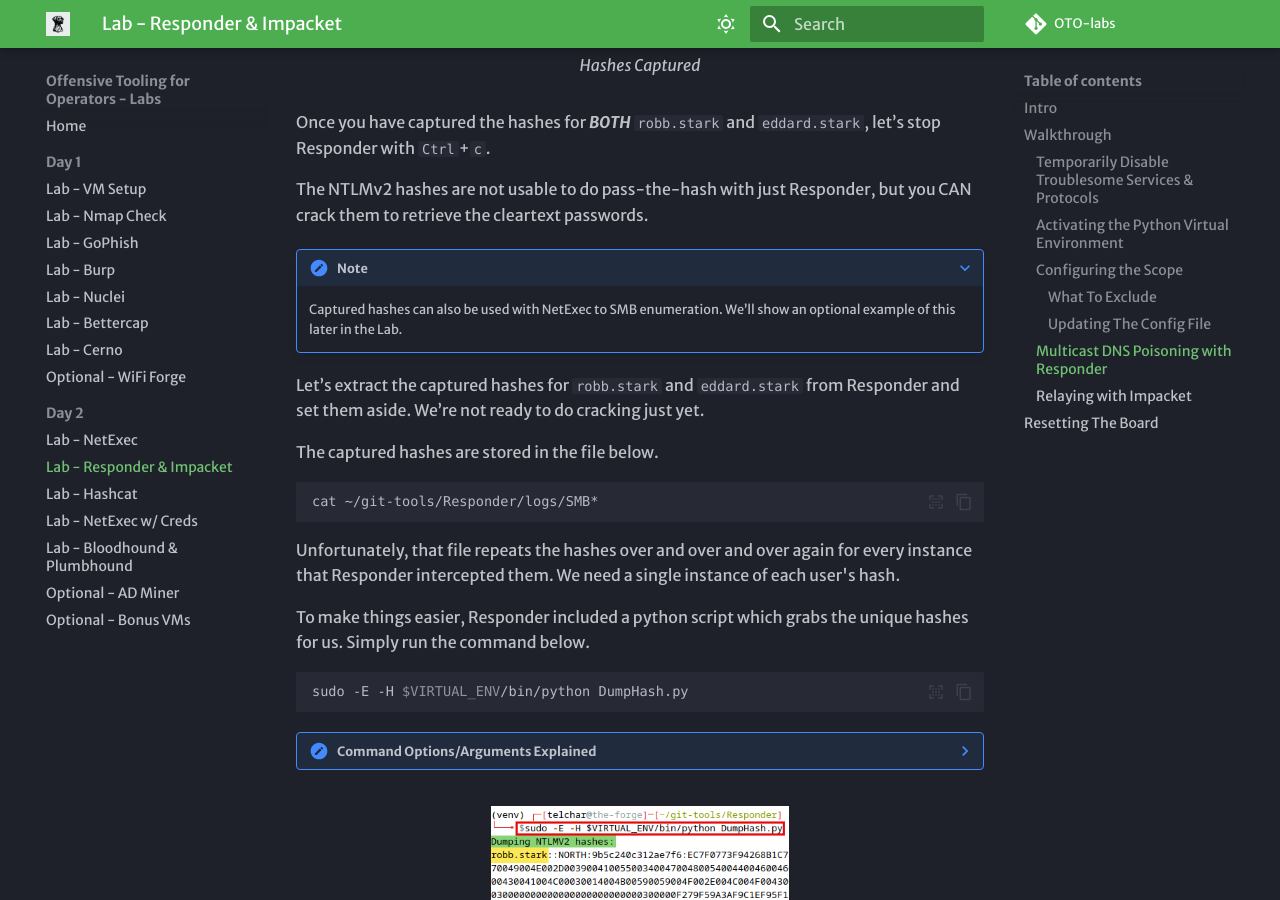
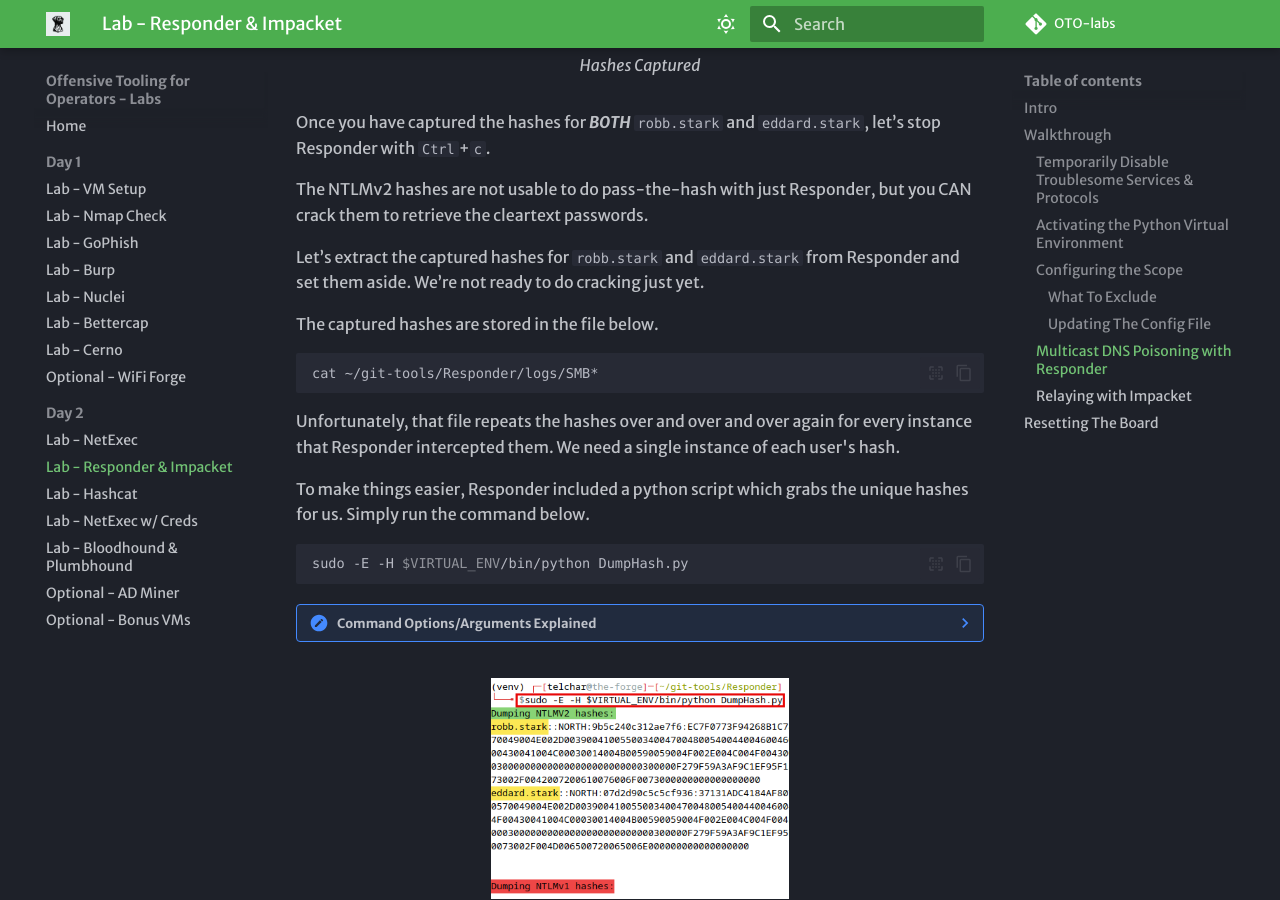
Before and after one commit to ridgebackinfosec/OTO-labs, an MkDocs documentation site: the page built from docs/labs/responder-impacket/index.md, in a window 1280 px wide and 900 px high, scrolled down 5695 px. Built offline with MkDocs 1.6.1 and Material for MkDocs 9.7.7, drawn with Linux system fonts in a browser that asks for light colours; some web fonts are replaced; comment, search, counter and statistics services are not loaded.

Commit message:
commenting out missing lab step

```diff
--- a/docs/labs/responder-impacket/index.md
+++ b/docs/labs/responder-impacket/index.md
@@ -212,8 +212,8 @@
 
 The NTLMv2 hashes are not usable to do pass-the-hash with just Responder, but you CAN crack them to retrieve the cleartext passwords.
 
-???+ note
-    Captured hashes can also be used with NetExec to SMB enumeration. We’ll show an optional example of this later in the Lab.
+<!-- ???+ note
+    Captured hashes can also be used with NetExec to SMB enumeration. We’ll show an optional example of this later in the Lab. -->
 
 Let’s extract the captured hashes for `robb.stark` and `eddard.stark` from Responder and set them aside. We’re not ready to do cracking just yet.
 
```
